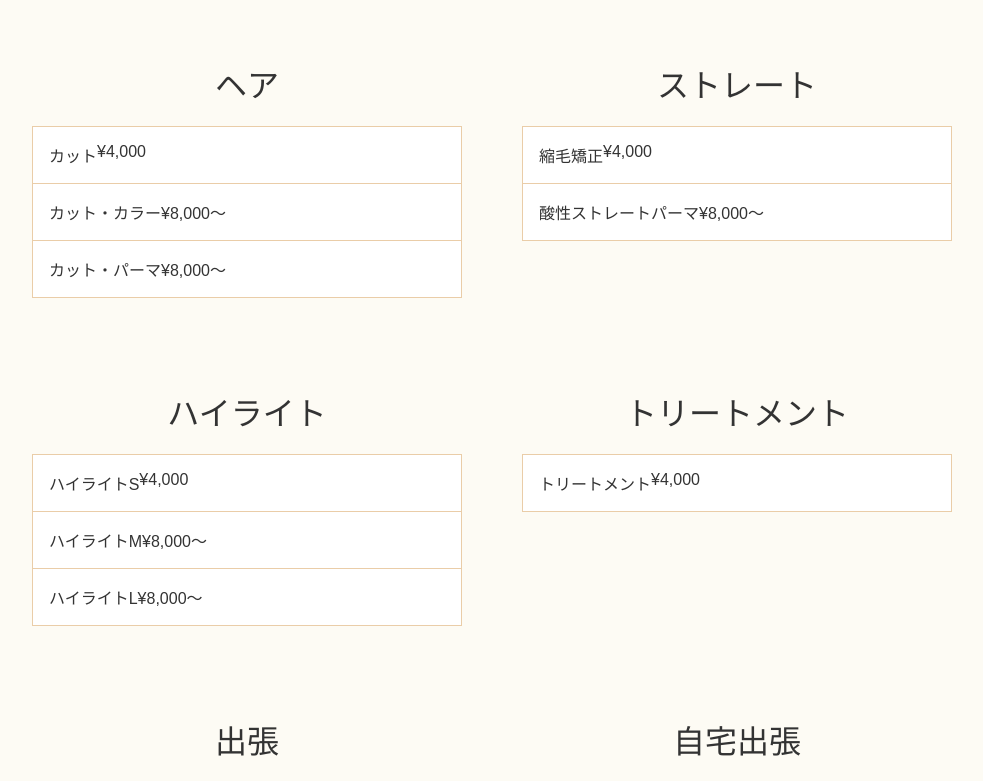
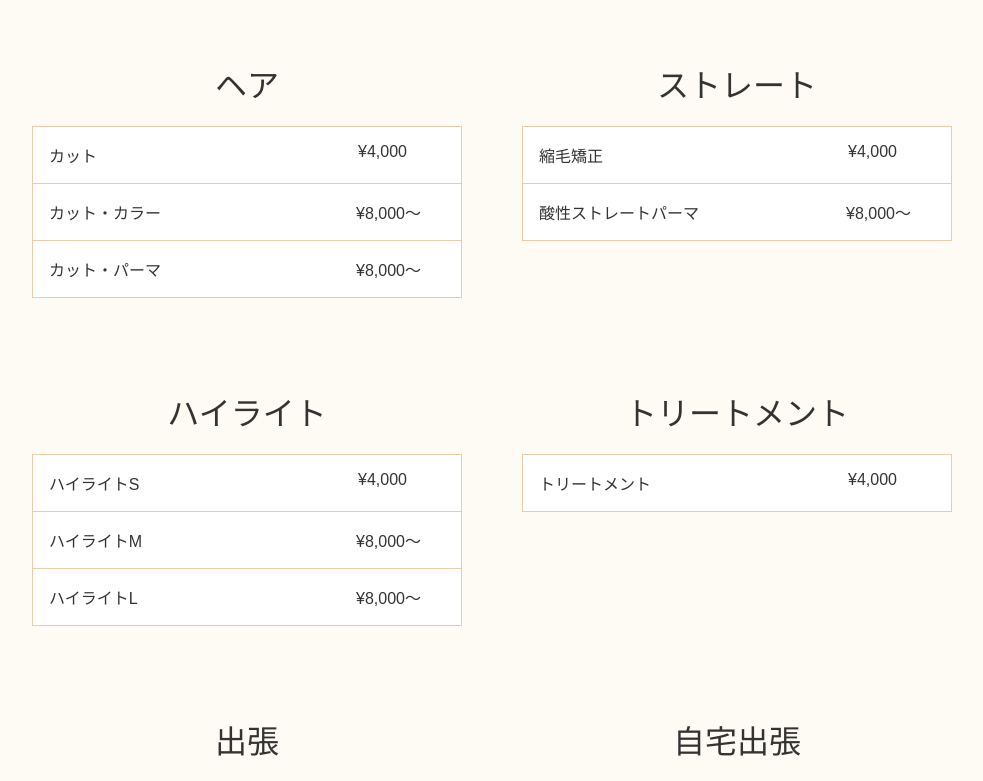
Before and after one commit to yuka-sawamura/HP_it_feels_it, a Next.js app: page / in a window 1280 px wide. Shown: the part 660-1441 px from the top of the page, without its empty margins (148-1131 px from the left). Built offline with nearby package versions, Linux system fonts and the light colour scheme.

Commit message:
pc sp 修正

```diff
--- a/src/pages/index.tsx
+++ b/src/pages/index.tsx
@@ -43,7 +43,9 @@ export default function Home() {
                 </a>
               </div>
               <div className="itit_top_phone-link-group">
-                <p className="itit_top_phone-link">電話する</p>
+                <a className="itit_top_phone-link" href="tel:0178-25-8425">
+                  電話する
+                </a>
               </div>
               <div className="itit_top_image-gruop">
                 <img
@@ -71,7 +73,7 @@ export default function Home() {
                   <ul className="itit_menu_price-table_list">
                     <li className="itit_menu_price-table_list_item">
                       <span className="itit_menu_price-table_name">カット</span>
-                      <span className="itit_menu_price-table_number">
+                      <span className="itit_menu_price-table_number non_tilde">
                         ¥4,000
                       </span>
                     </li>
@@ -101,7 +103,7 @@ export default function Home() {
                       <span className="itit_menu_price-table_name">
                         縮毛矯正
                       </span>
-                      <span className="itit_menu_price-table_number">
+                      <span className="itit_menu_price-table_number non_tilde">
                         ¥4,000
                       </span>
                     </li>
@@ -125,7 +127,7 @@ export default function Home() {
                       <span className="itit_menu_price-table_name">
                         ハイライトS
                       </span>
-                      <span className="itit_menu_price-table_number">
+                      <span className="itit_menu_price-table_number non_tilde">
                         ¥4,000
                       </span>
                     </li>
@@ -155,7 +157,7 @@ export default function Home() {
                       <span className="itit_menu_price-table_name">
                         トリートメント
                       </span>
-                      <span className="itit_menu_price-table_number">
+                      <span className="itit_menu_price-table_number non_tilde">
                         ¥4,000
                       </span>
                     </li>
@@ -558,12 +560,14 @@ export default function Home() {
                 </div>
                 <div className="itit_visit-beauty_text-group">
                   <h2 className="itit_visit-beauty_title">訪問理美容</h2>
+                  <div className="itit_visit-beauty_text-list">
                     <p className="itit_visit-beauty_text">
                       介護・医療施設への訪問美容も実施しています。
                     </p>
                     <p className="itit_visit-beauty_text">
                       お気軽にお問い合わせください。
                     </p>
+                  </div>
                 </div>
               </div>
             </div>
--- a/src/styles/footer.scss
+++ b/src/styles/footer.scss
@@ -4,7 +4,7 @@
   background-color: #343c3a;
   color: #fff;
   width: 100%;
-  height: 290px;
+  height: 280px;
   &_group {
     padding: 16px;
     text-align: center;
@@ -22,6 +22,7 @@
       text-decoration: underline;
       text-decoration-thickness: 1px;
     }
+    padding: 4px;
   }
   &_icon {
     padding: 6px;
--- a/src/styles/home.scss
+++ b/src/styles/home.scss
@@ -115,21 +115,26 @@
       background-color: #ffff;
       &_item {
         display: flex;
+        justify-content: space-between;
         padding: 16px;
         border-bottom: 1px solid #eacda8;
       }
     }
     &_number {
-      display: flex;
-      justify-content: flex-end;
+      margin-right: 24px;
+    }
+    .non_tilde {
+      margin-right: 38px;
     }
   }
 }
 
 .itit_payment_method {
   text-align: center;
-  width: 1100px;
   margin: auto;
+  @include pc {
+    width: 1100px;
+  }
   &_title {
     margin: 100px;
     font-size: 40px;
@@ -328,10 +333,8 @@
     text-align: center;
     margin-bottom: 40px;
     @include pc {
-      @include pc {
-        max-width: 1100px;
-        margin: auto;
-      }
+      max-width: 1100px;
+      margin: auto;
     }
   }
   &_title {
@@ -418,21 +421,25 @@
   background-color: #f5f1f0;
   width: 100%;
   @include sp {
-    width: 390px;
     height: 310px;
     text-align: center;
   }
   &_group {
     @include pc {
       display: flex;
+      align-items: center;
       justify-content: center;
-      align-items: center;
+      max-width: 1100px;
+      margin: auto;
+      padding: 6px;
     }
   }
 
   &_image-group {
     @include pc {
-      padding: 16px 80px;
+      width: 278px;
+      height: 260px;
+      margin: 0 100px;
     }
     @include sp {
       text-align: center;
@@ -451,15 +458,8 @@
 
   &_title {
     font-size: 32px;
-    text-align: center;
     @include sp {
       font-size: 24px;
-    }
-  }
-
-  &_text-group {
-    @include pc {
-      text-align: center;
     }
   }
 
@@ -468,7 +468,6 @@
   }
 
   &_text {
-    text-align: center;
     @include sp {
       display: none;
     }
@@ -477,9 +476,9 @@
     font-size: 20px;
     padding: 16px 0;
 
-    &_icon {
-      width: 20px;
-      height: 20px;
+    &_list_check {
+      width: 30px;
+      height: 30px;
       margin-right: 12px;
       display: block;
     }
@@ -498,18 +497,17 @@
   background-color: #f6f6f6;
   width: 100%;
   @include sp {
-    height: 430px;
+    height: 416px;
   }
   &_group {
     @include pc {
-      padding-top: 40px;
+      padding: 40px 0;
       display: flex;
-      justify-content: center;
-      column-gap: 64px;
+      max-width: 1100px;
+      margin: auto;
     }
   }
   &_image-group {
-    margin-bottom: 40px;
     @include sp {
       display: flex;
       justify-content: center;
@@ -528,14 +526,15 @@
     font-size: 40px;
     @include sp {
       font-size: 24px;
-      margin: 16px;
+      margin: 20px;
     }
   }
   &_text-group {
-    text-align: left;
+    @include pc {
+      margin: 40px 50px;
+    }
     @include sp {
       text-align: center;
-      padding: 16px;
     }
   }
   &_text {
```
Lines whose indentation alone changed are shown as unchanged.
